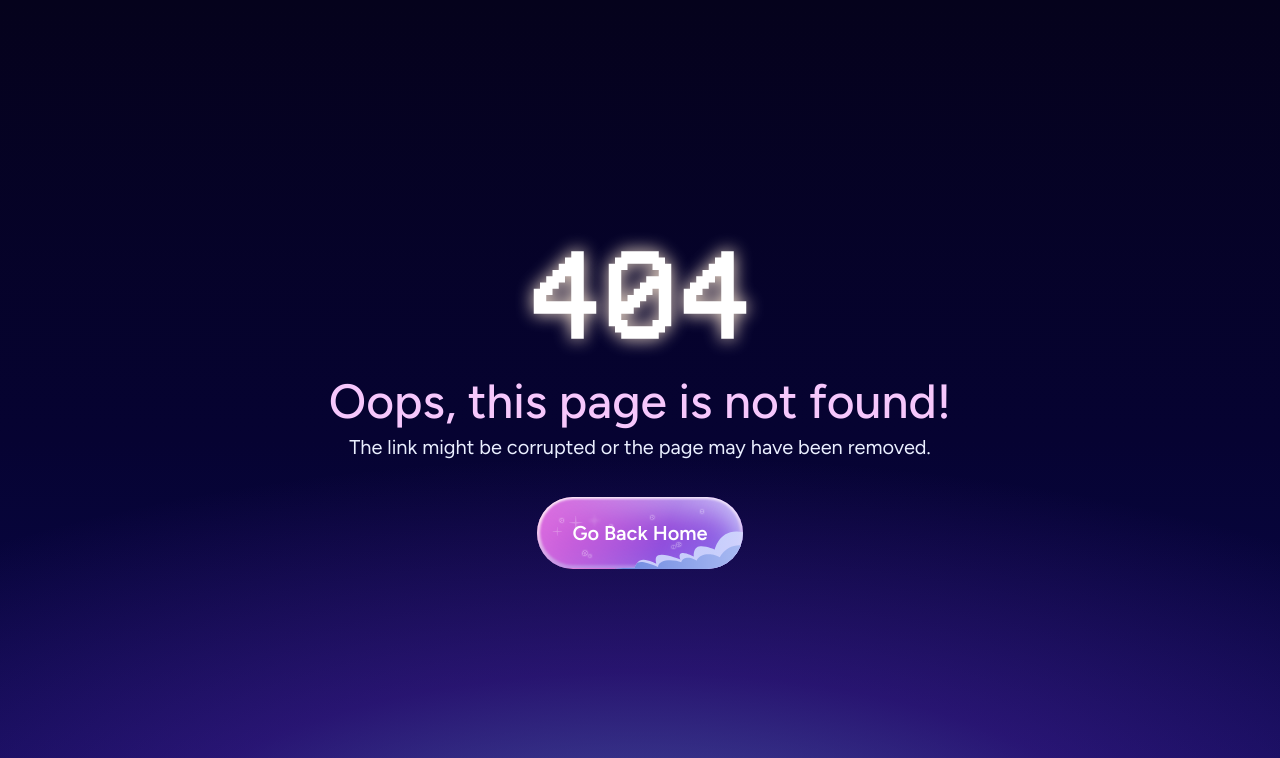
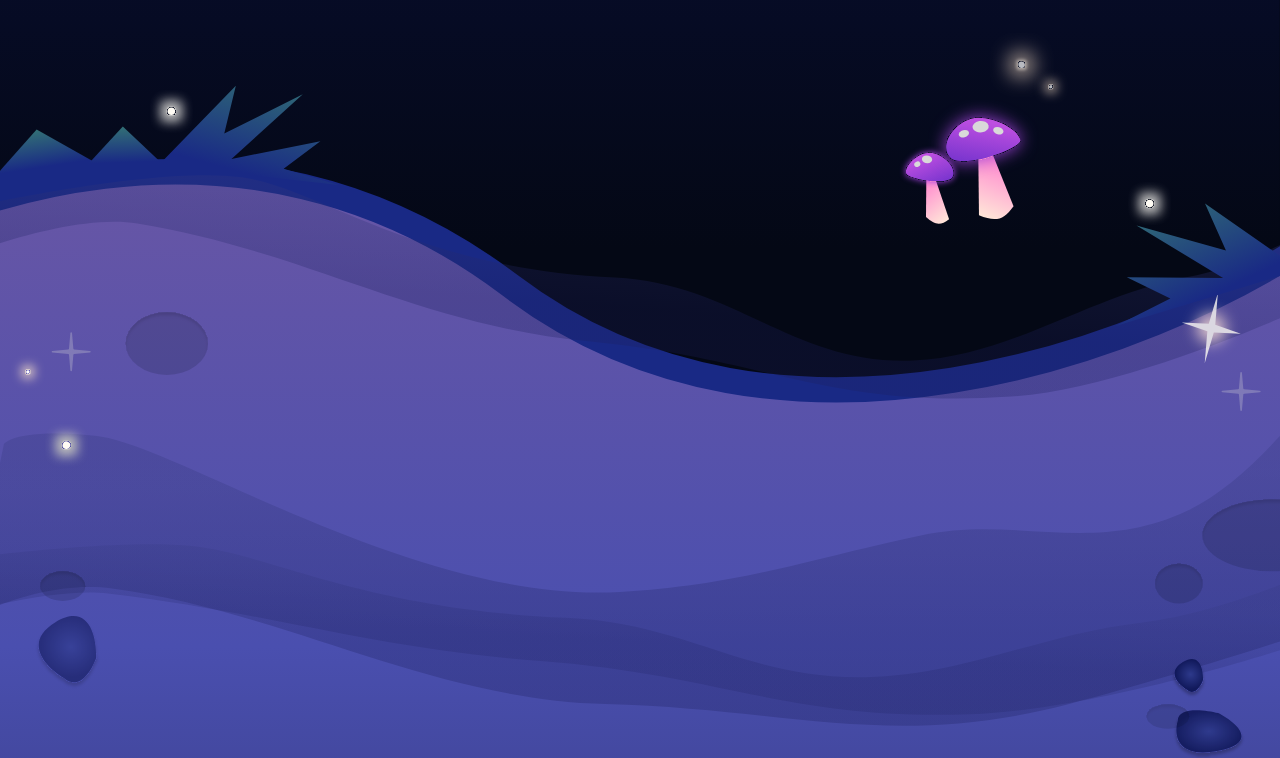
Before and after one commit to hackthevalley/hack-the-front-2026, a Next.js app: page /sponsors in a window 1280 px wide. Before the commit this address had no page. Shown: the top 758 px of the page. Built offline with nearby package versions, Linux system fonts and the light colour scheme; a web font is replaced by a local one.

Commit message:
feat: Sponsors page background

```diff
--- /dev/null
+++ b/app/sponsors/background/SponsorsBackground.tsx
@@ -0,0 +1,52 @@
+import type { ReactNode } from "react";
+import {
+  SPONSORS_BACKGROUND_LAYER,
+  SPONSORS_DESIGN_HEIGHT,
+  SPONSORS_DESIGN_WIDTH,
+} from "./layers";
+
+type SponsorsBackgroundProps = {
+  children?: ReactNode;
+};
+
+export default function SponsorsBackground({
+  children,
+}: SponsorsBackgroundProps) {
+  const stageWidth = `max(100vw, calc(100dvh * ${SPONSORS_DESIGN_WIDTH} / ${SPONSORS_DESIGN_HEIGHT}))`;
+
+  return (
+    <div className="relative min-h-dvh w-full overflow-hidden bg-[#040815]">
+      <div
+        className="relative left-1/2 -translate-x-1/2 overflow-hidden"
+        style={{
+          width: stageWidth,
+          aspectRatio: `${SPONSORS_DESIGN_WIDTH} / ${SPONSORS_DESIGN_HEIGHT}`,
+          background: "#040815",
+          containerType: "inline-size",
+        }}
+      >
+        <div
+          aria-hidden="true"
+          className="pointer-events-none absolute"
+          data-figma-id="1715:11601"
+          data-figma-name="sponsors background"
+          style={{
+            left: `${(SPONSORS_BACKGROUND_LAYER.left / SPONSORS_DESIGN_WIDTH) * 100}%`,
+            top: `${(SPONSORS_BACKGROUND_LAYER.top / SPONSORS_DESIGN_HEIGHT) * 100}%`,
+            width: `${(SPONSORS_BACKGROUND_LAYER.width / SPONSORS_DESIGN_WIDTH) * 100}%`,
+            height: `${(SPONSORS_BACKGROUND_LAYER.height / SPONSORS_DESIGN_HEIGHT) * 100}%`,
+          }}
+        >
+          <img
+            src={SPONSORS_BACKGROUND_LAYER.src}
+            alt=""
+            draggable="false"
+            className="h-full w-full max-w-none select-none"
+          />
+        </div>
+
+        {children}
+      </div>
+    </div>
+  );
+}
--- /dev/null
+++ b/app/sponsors/background/layers.ts
@@ -0,0 +1,14 @@
+export const SPONSORS_DESIGN_WIDTH = 1512;
+export const SPONSORS_DESIGN_HEIGHT = 2582;
+
+/**
+ * The background export includes artwork that extends beyond the Figma frame.
+ * Its SVG origin is 237 design pixels to the left of the frame origin.
+ */
+export const SPONSORS_BACKGROUND_LAYER = {
+  src: "/sponsors/background/sponsors-background.svg",
+  left: -237,
+  top: 0,
+  width: 2157,
+  height: 2755,
+} as const;
--- /dev/null
+++ b/app/sponsors/page.tsx
@@ -0,0 +1,9 @@
+import SponsorsBackground from "./background/SponsorsBackground";
+
+export default function SponsorsPage() {
+  return (
+    <main>
+      <SponsorsBackground />
+    </main>
+  );
+}
```
Also changed, not shown: public/sponsors/background/sponsors-background.svg (added).
